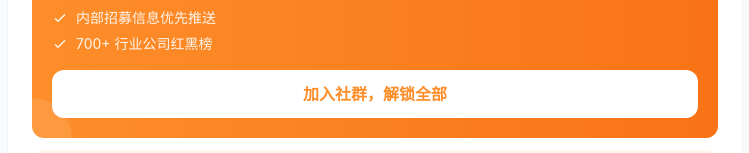
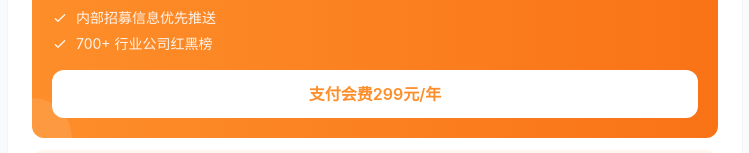
Before and after one commit to quanquan-code/remote-q-web, a React (Vite) app: page /job/rec01U5wdy in a window 1280 px wide. Shown: the part 1166-1319 px from the top of the page, without its empty margins (265-1014 px from the left). Built offline with nearby package versions, Linux system fonts and the light colour scheme.

Commit message:
ui: update CTA button copy to 支付会费299元/年

```diff
--- a/src/pages/JobDetail.jsx
+++ b/src/pages/JobDetail.jsx
@@ -826,7 +826,7 @@ const JobDetail = () => {
                   onClick={() => setShowPayModal(true)}
                   className="block w-full bg-white text-[#fd8e2a] py-3 rounded-xl font-semibold text-center hover:bg-gray-50 transition-colors"
                 >
-                  加入社群，解锁全部
+                  支付会费299元/年
                 </button>
               </div>
             </div>
--- a/src/pages/Jobs.jsx
+++ b/src/pages/Jobs.jsx
@@ -365,7 +365,7 @@ const Jobs = () => {
               }}
               className="w-full py-3 bg-[#fd8e2a] text-white rounded-xl font-semibold hover:bg-[#e57f1f] transition-colors"
             >
-              立刻支付一年会费 ¥299
+              支付会费299元/年
             </button>
             <p className="text-xs text-gray-400 text-center mt-3">付款后请添加圈圈微信，发送截图入群</p>
           </div>
```
